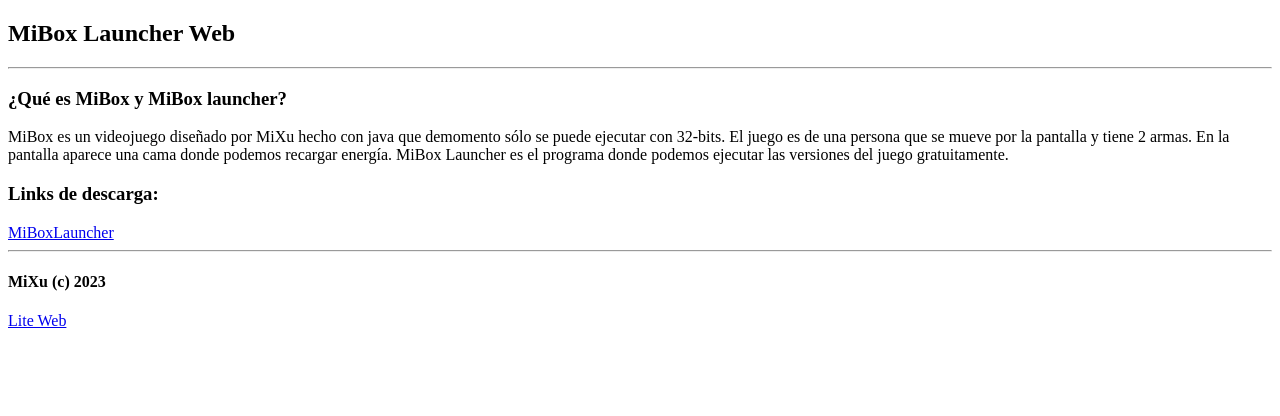
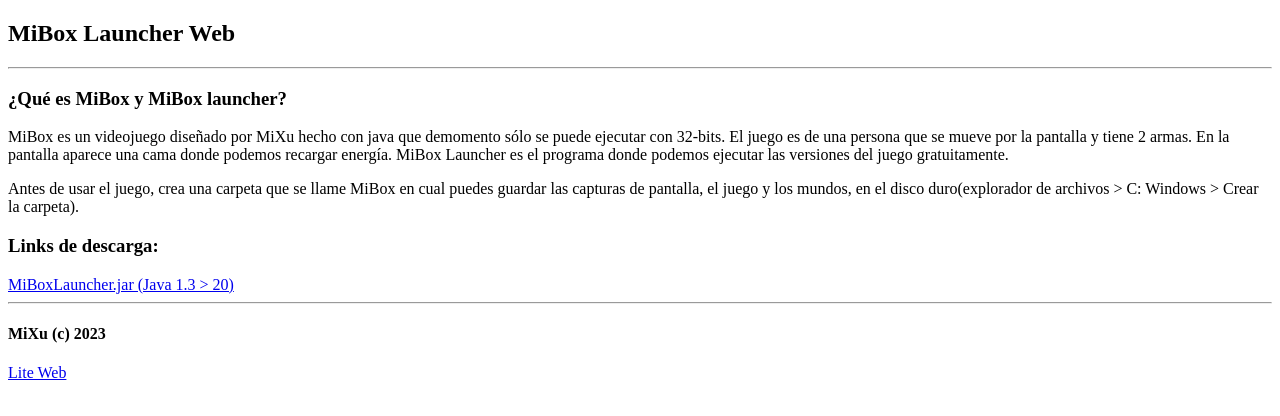
Before and after one commit to SurfaceSystems/surface-miboxlauncher, a plain HTML site: page index.html in a window 1280 px wide. Drawn offline with Linux system fonts and the light colour scheme.

Commit message:
Actualizar index.html

```diff
--- a/index.html
+++ b/index.html
@@ -10,8 +10,9 @@
     <hr>
     <h3>¿Qué es MiBox y MiBox launcher?</h3>
     <p>MiBox es un videojuego diseñado por MiXu hecho con java que demomento sólo se puede ejecutar con 32-bits. El juego es de una persona que se mueve por la pantalla y tiene 2 armas. En la pantalla aparece una cama donde podemos recargar energía. MiBox Launcher es el programa donde podemos ejecutar las versiones del juego gratuitamente. </p>
+    <p>Antes de usar el juego, crea una carpeta que se llame MiBox en cual puedes guardar las capturas de pantalla, el juego y los mundos, en el disco duro(explorador de archivos > C: Windows > Crear la carpeta).</p>
     <h3>Links de descarga:</h3>
-    <a href="MiBoxLauncher.jar">MiBoxLauncher</a>
+    <a href="MiBoxLauncher.jar">MiBoxLauncher.jar (Java 1.3 > 20) </a>
     <hr>
     <h4>MiXu (c) 2023</h4>
     <a href="https://litech.w3spaces.com">Lite Web</a>
```
